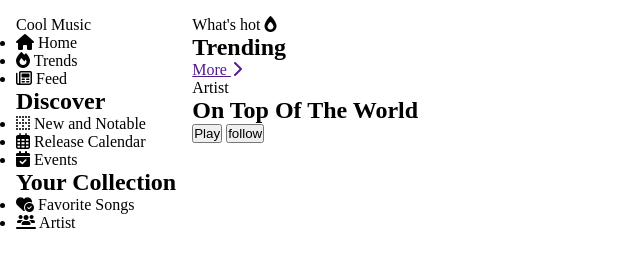
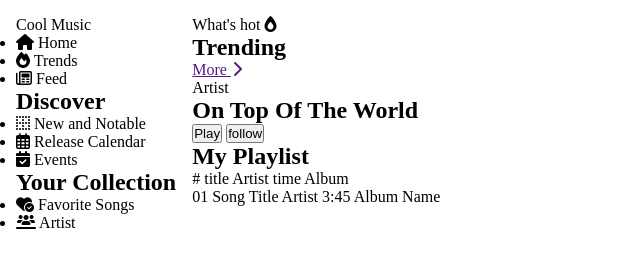
Before and after one commit to Sofinaye/coolMusic, a plain HTML site: page index.html in a window 1280 px wide. Shown: the whole page, without its empty margins (0-640 px from the left). Drawn offline with Linux system fonts and the light colour scheme.

Commit message:
Add playlist structure

```diff
--- a/index.html
+++ b/index.html
@@ -51,6 +51,22 @@
             <button class="btn1">Play</button>
             <button class="btn2">follow</button>
           </div>
+          <h2 class="playlist-header">My Playlist</h2>
+          <div class="playlist-header">
+            <span>#</span>
+            <span>title</span>
+            <span>Artist</span>
+            <span>time</span>
+            <span>Album</span>
+          </div>
+          <div class="song-details">
+            <span class="song-number">01</span>
+            <span class="song-title">Song Title</span>
+            <span class="song-artist">Artist</span>
+            <span class="song-time">3:45</span>
+            <span class="song-album">Album Name</span>
+          </div>
+
         </div>
       </section>
     </div>
```
